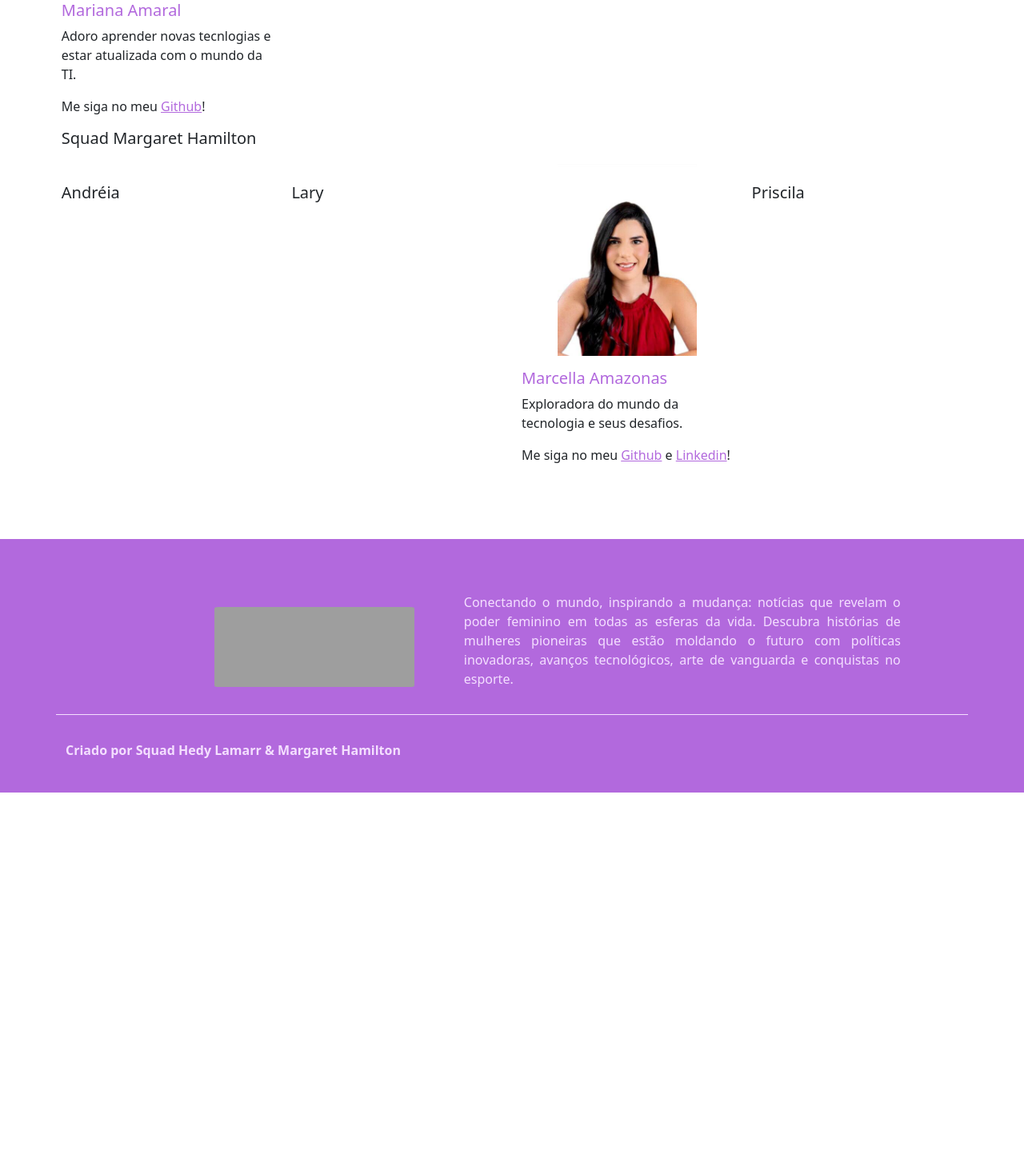
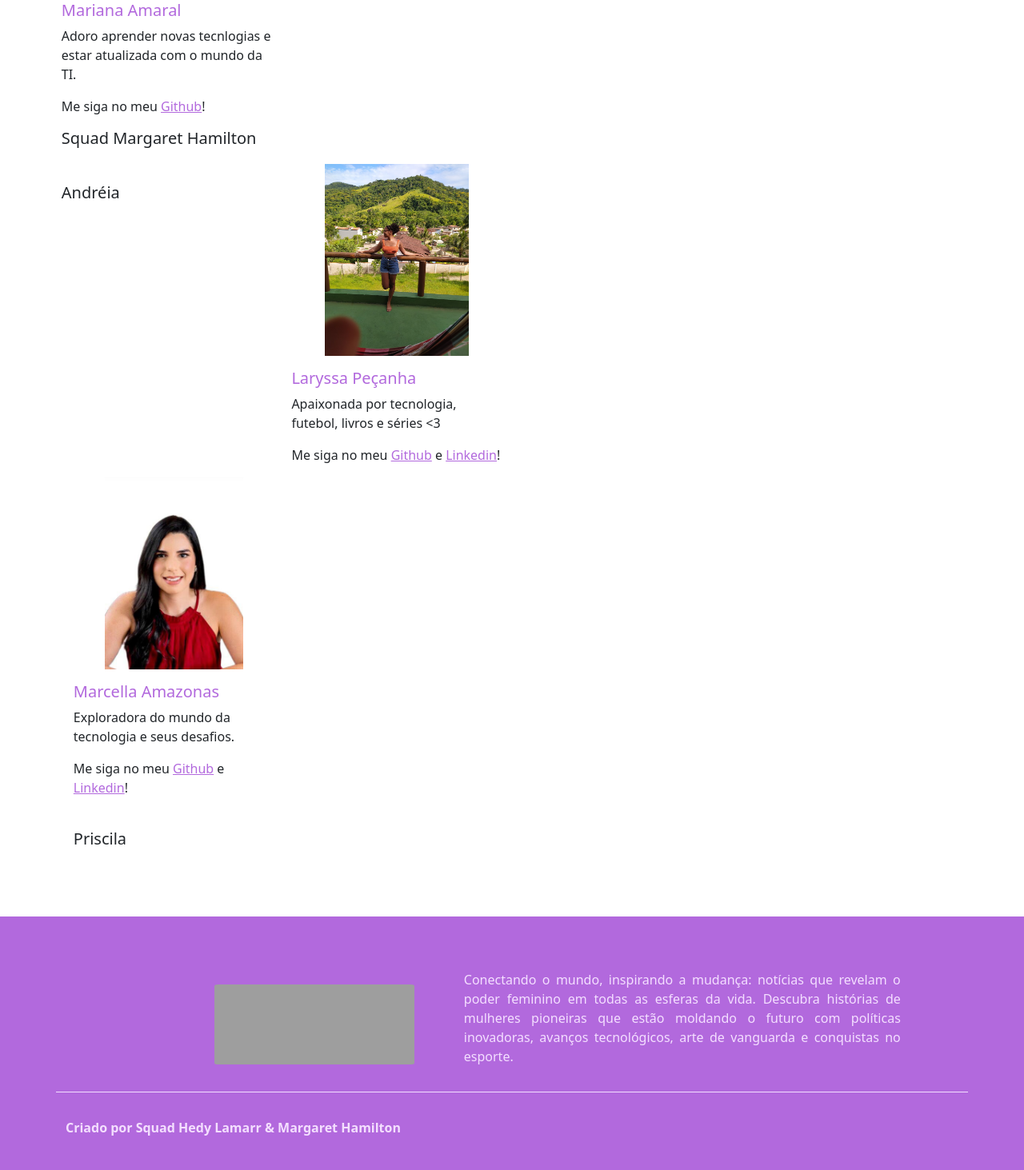
Before and after one commit to Hedy-Lamarr-e-Margaret-Hamilton/blog-noticias, a Django app: template base/templates/quem_somos.html in a window 1280 px wide. Shown: the part 1133-2596 px from the top of the page at 80% size. Before the commit the page ends 2124 px from the top, so only its background shows below. Run offline with Django 3.2, Linux system fonts and the light colour scheme; the template is opened without the code that fills it, so the values that code supplies are empty; parts of the project's set-up code (start-up, migrations or seed data) failed here and were passed over; some libraries are stand-ins or nearby versions; grey boxes are pictures that could not be loaded.

Commit message:
Atualização do sobre adicionar minhas informações

```diff
--- a/base/templates/quem_somos.html
+++ b/base/templates/quem_somos.html
@@ -42,8 +42,11 @@
             <h5>Andréia</h5>
         </div>
         <div class="col-xs-12 col-md-3">
-            <img>
-            <h5>Lary</h5>
+            <img class="img_destaques" src="/static/images/foto_Lary.jpg" alt="foto mulher preta cabelo black">
+            <h5 class="text-color">Laryssa Peçanha</h5>
+            <p>Apaixonada por tecnologia, futebol, livros e séries <3 </p>
+            <p>Me siga no meu <a href="https://github.com/laryscampark">Github</a> e <a href="https://www.linkedin.com/in/laryssape%C3%A7anha/">Linkedin</a>!</p>
+        </div>
         </div>
         <div class="col-xs-12 col-md-3">
             <img class="img_destaques" src="/static/images/foto_marcella.jpeg" alt="foto mulher branca e de cabelos escuros">
```
Also changed, not shown: base/static/images/foto_Lary.jpg (added).
